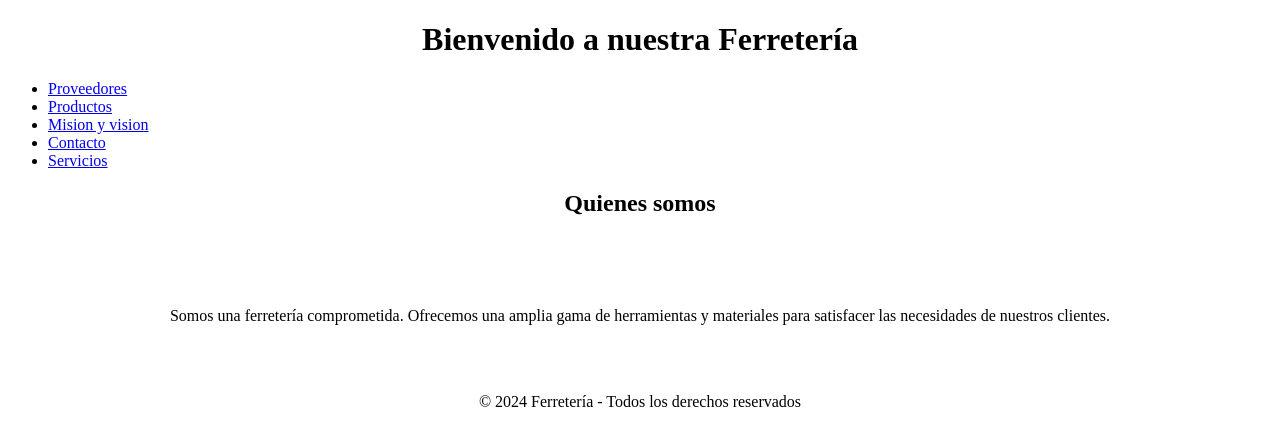
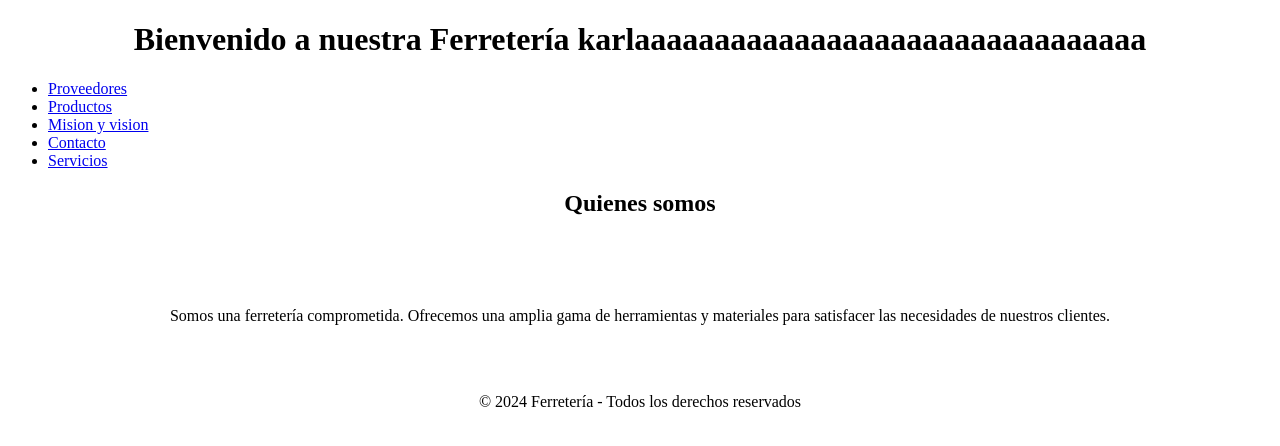
Before and after one commit to julio12fa/ferreteria, a plain HTML site: page index.html in a window 1280 px wide. Drawn offline with Linux system fonts and the light colour scheme.

Commit message:
cambios d ela rama karla

```diff
--- a/index.html
+++ b/index.html
@@ -9,7 +9,7 @@
 <body >
 
 <header>
-    <h1 align=center>Bienvenido a nuestra Ferretería </h1>
+    <h1 align=center>Bienvenido a nuestra Ferretería karlaaaaaaaaaaaaaaaaaaaaaaaaaaaaaaaa </h1>
     <nav>
         <ul>
 
```
